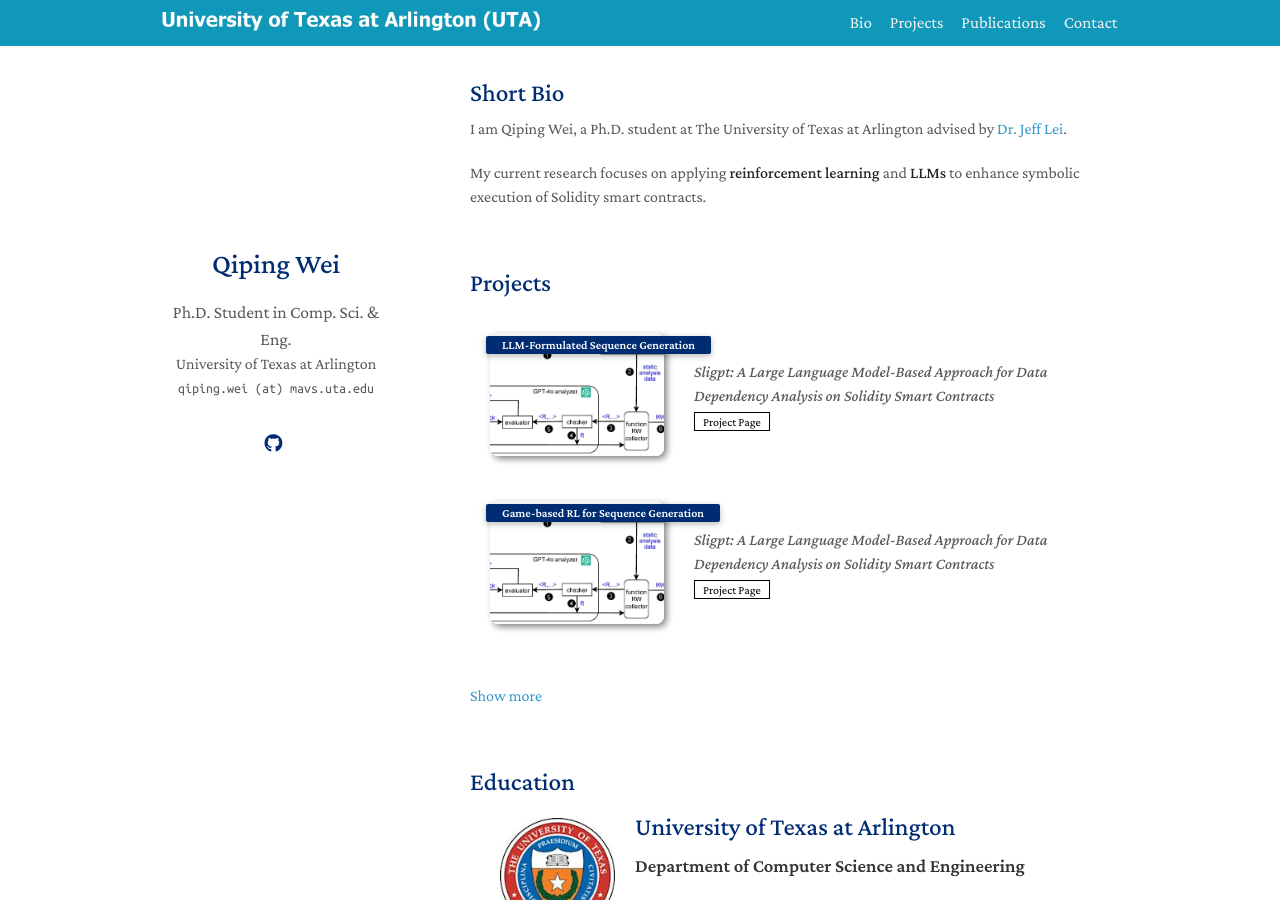
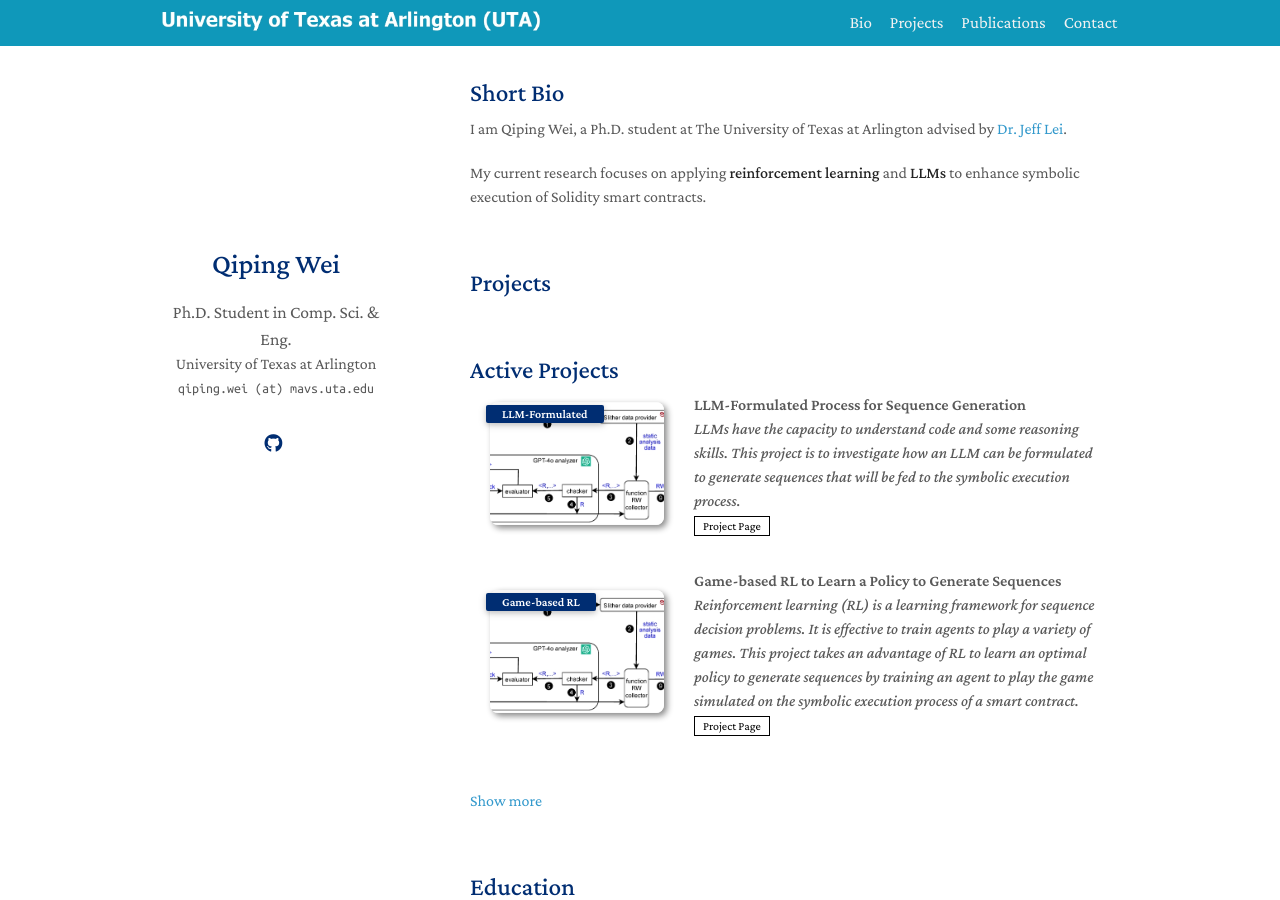
Before and after one commit to Qiana0223/qiana0223.github.io, a Jekyll site: the page built from index.md, in a window 1280 px wide and 900 px high. Built offline with Jekyll 4.4.1, drawn with Linux system fonts in a browser that asks for light colours; a style sheet for code colours, icons or effects is not loaded.

Commit message:
update projects.yml

```diff
--- a/_data/projects.yml
+++ b/_data/projects.yml
@@ -1,26 +1,34 @@
 current:
-  - description: "Sligpt: A Large Language Model-Based Approach for Data Dependency Analysis on Solidity Smart Contracts"
-    project_short: "LLM-Formulated Sequence Generation"
-    page: https://www.mdpi.com/2674-113X/3/3/18
+  - description: "LLMs have the capacity to understand code and some reasoning skills. This project is to investigate how an LLM can be formulated to generate sequences that will be fed to the symbolic execution process."
+    title: "LLM-Formulated Process for Sequence Generation"
+    project_short: "LLM-Formulated"
+    page: https://qiana0223.github.io/
     image: ./assets/img/sligpt1.jpg
 
-  - description: "Sligpt: A Large Language Model-Based Approach for Data Dependency Analysis on Solidity Smart Contracts"
-    project_short: "Game-based RL for Sequence Generation"
-    page: https://www.mdpi.com/2674-113X/3/3/18
+  - description: "Reinforcement learning (RL) is a learning framework for sequence decision problems. It is effective to train agents to play a variety of games. This project takes an advantage of RL to learn an optimal policy to generate sequences by training an agent to play the game simulated on the symbolic execution process of a smart contract."
+    title: "Game-based RL to Learn a Policy to Generate Sequences"
+    project_short: "Game-based RL"
+    page: https://qiana0223.github.io/
     image: ./assets/img/sligpt1.jpg
 
 old:
-  - description: "Sligpt: A Large Language Model-Based Approach for Data Dependency Analysis on Solidity Smart Contracts"
-    project_short: "LLM for Data Dependency"
+  - description: "Dependency analysis is one widely used static analysis to enhance other techniques like fuzzing and symbolic execution. LLMs have shown remarkable capability to understand programming languages. This project is to study how an LLM can be used to do dependency analysis on Solidity smart contracts."
+    title: "LLM for Function Data Dependency Analysis"
+    project_short: "GPT for Dependency"
+    paper: https://www.mdpi.com/2674-113X/3/3/18
     page: https://github.com/contractAnalysis/sligpt
     image: ./assets/img/sligpt1.jpg
 
-  - description: "A Coverage-Driven Approach to Symbolic Execution of Smart Contracts"
+  - description: "This project extends the previous project (graph-guided symbolic execution) by introducing the significance analysis on states (i.e., world states, inter-transaction states) generated in the symbolic execution process. "
+    title: "State Prioritization to Enhance Symbolic Execution"
     project_short: "State Significance Analysis"
+    papger: https://dl.acm.org/doi/10.1145/3678188
     page: https://github.com/qiana0223/SE.io
     image: ./assets/img/smartexecutor_jx.jpg
 
-  - description: "SmartExecutor: Coverage-Driven Symbolic Execution Guided by a Function Dependency Graph"
+  - description: "Symbolic execution is one of the major techniques for testing and security analysis for Solidity smart contracts. Sequence explosion is one main problem impacting the application of symbolic execution. This project applies a graph structure to guide the symbolic execution process to consider a small set of sequences. "
+    title: "Graph Strategy for the Selection of Function Sequence"
     project_short: "Guided Symbolic Execution"
+    paper: https://ieeexplore-ieee-org.ezproxy.uta.edu/document/10316942
     page: https://github.com/qiana0223/SE.io
     image: ./assets/img/smartexecutor_conf.jpg
--- a/_data/publications.yml
+++ b/_data/publications.yml
@@ -23,7 +23,7 @@
 journal:
   - title: "Sligpt: A Large Language Model-Based Approach for Data Dependency Analysis on Solidity Smart Contracts"
     authors: Xiaolei Ren*<sup><i class="fa-regular fa-envelope fa-xs"></i></sup>; <strong>Qiping Wei*</strong><sup><i class="fa-regular fa-envelope fa-xs"></i></sup> (* means equal contribution)
-    # conference_short:
+    conference_short: Software
     conference: Software.
     pdf: https://www.mdpi.com/2674-113X/3/3/18
     code: https://github.com/contractAnalysis/sligpt
@@ -35,7 +35,7 @@
 
   - title: "A Coverage-Driven Approach to Symbolic Execution of Smart Contracts"
     authors: <strong>Qiping Wei</strong><sup><i class="fa-regular fa-envelope fa-xs"></i></sup>; Fadul Sikder; Huadong Feng; Yu Lei; Raghu Kacker; Richard Kuhn
-    # conference_short:
+    conference_short: DLT
     conference: "Distributed Ledger Technologies: Research and Practice"
     pdf: https://dl.acm.org/doi/10.1145/3678188
     code: https://github.com/contractAnalysis/smartExecutor
--- a/_includes/projects.md
+++ b/_includes/projects.md
@@ -36,6 +36,10 @@
 <div class="projects">
 <ol class="bibliography">
 
+<h2 style="margin: 60px 0px -15px;">
+Active Projects
+</h2><br>
+
 <!-- current projects -->
 {% for proj in site.data.projects.current %}
 <li>
@@ -47,10 +51,11 @@
             {% endif %}
   </div>
   <div class="col-sm-9" style="position: relative;padding-right: 15px;padding-left: 20px;">
+      <div class="title">{{ proj.title }}</div>
       <div class="proj_description"><em>{{ proj.description }}</em> </div>
     <div class="links">
       {% if proj.pdf %}
-      <a href="{{ proj.pdf }}" class="btn btn-sm z-depth-0" role="button" target="_blank" style="font-size:12px;">PDF</a>
+      <a href="{{ proj.pdf }}" class="btn btn-sm z-depth-0" role="button" target="_blank" style="font-size:12px;">paper</a>
       {% endif %}
       {% if proj.code %}
       <a href="{{ proj.code }}" class="btn btn-sm z-depth-0" role="button" target="_blank" style="font-size:12px;">Code</a>
@@ -87,10 +92,11 @@
             {% endif %}
   </div>
   <div class="col-sm-9" style="position: relative;padding-right: 15px;padding-left: 20px;">
+      <div class="title">{{ proj.title }}</div>
       <div class="proj_description"><em>{{ proj.description }}</em> </div>
     <div class="links">
       {% if proj.pdf %}
-      <a href="{{ proj.pdf }}" class="btn btn-sm z-depth-0" role="button" target="_blank" style="font-size:12px;">PDF</a>
+      <a href="{{ proj.pdf }}" class="btn btn-sm z-depth-0" role="button" target="_blank" style="font-size:12px;">paper</a>
       {% endif %}
       {% if proj.code %}
       <a href="{{ proj.code }}" class="btn btn-sm z-depth-0" role="button" target="_blank" style="font-size:12px;">Code</a>
```
